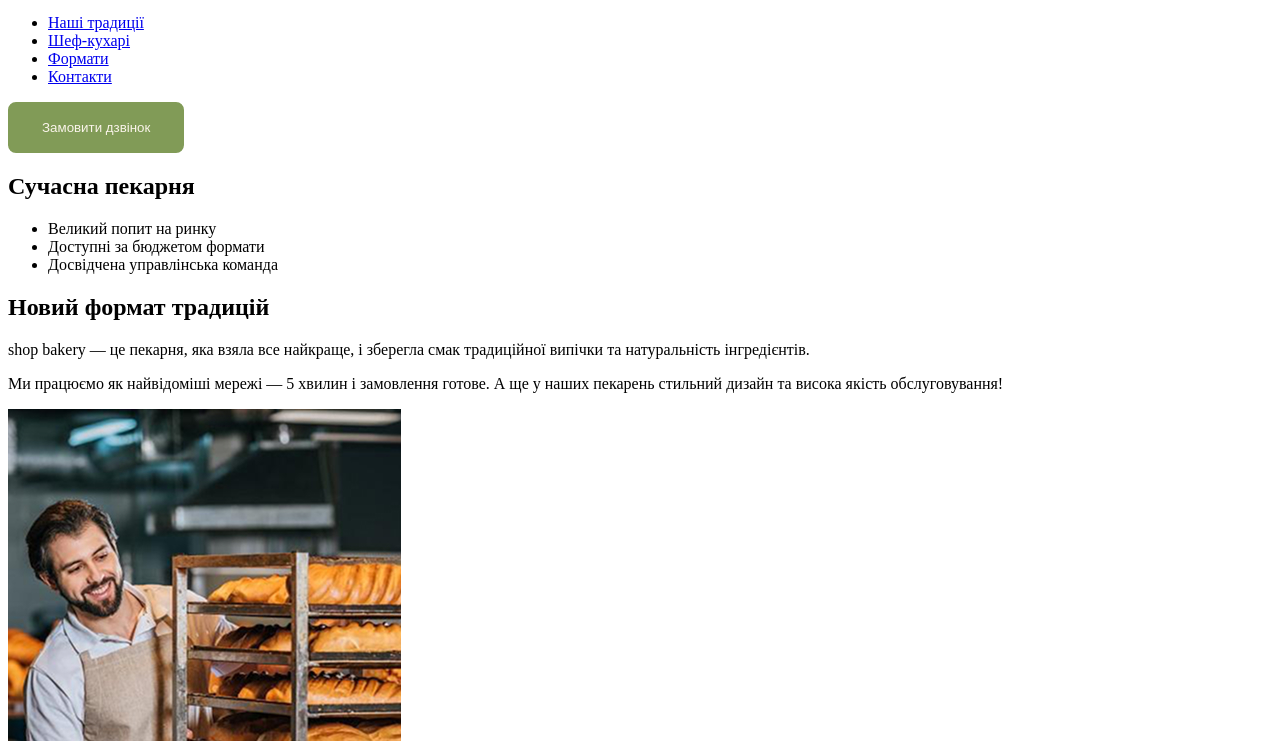
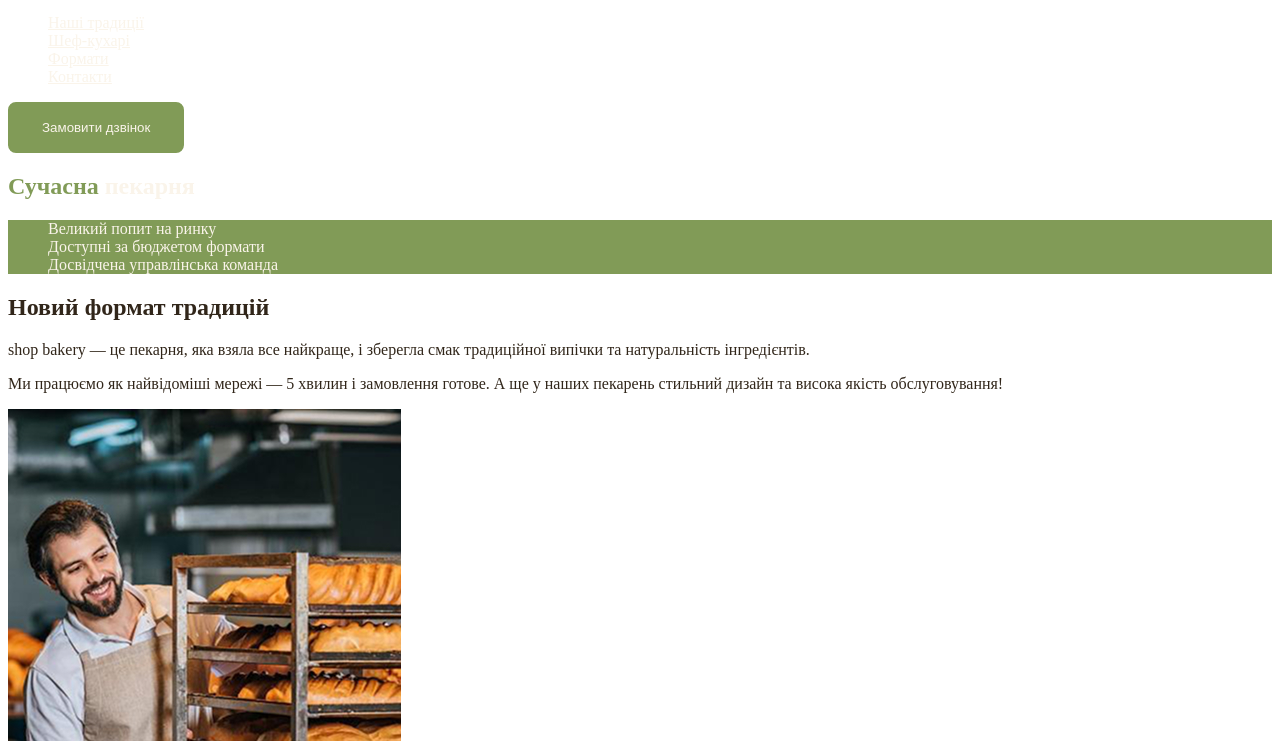
Before and after one commit to Jurii24/Modern-bakery, a plain HTML site: page index.html in a window 1280 px wide. Shown: the part 59-800 px from the top of the page. Drawn offline with Linux system fonts and the light colour scheme.

Commit message:
Added css variables and styles

```diff
--- a/css/styles.css
+++ b/css/styles.css
@@ -1,13 +1,59 @@
+:root {
+    --color-primary-dark: #31261A;
+    --color-primary-light: #FAF4EA;
+    --color-brand-dark: #465929;
+    --color-brand-light: #819B57;
+}
+
+/* Base */
+body {
+    color: var(--color-primary-dark);
+}
+
+ul {
+    list-style-type: none;
+}
+
+/* Button */
 .button {
-    color: #FAF4EA;
-    background-color: #819B57;
-    border: 2px solid #819B57;
+    color: var(--color-primary-light);
+    background-color: var(--color-brand-light);
+    border: 2px solid var(--color-brand-light);
     border-radius: 8px;
     padding: 16px 32px;
 }
 
 .button:hover {
-    color: #465929;
+    color: var(--color-brand-dark);
     background-color: transparent;
     cursor: pointer;
 }
+
+/* Link */
+.link {
+    color: var(--color-primary-light);
+    background-color: transparent;
+}
+
+.link:hover {
+    color: var(--color-brand-light);
+}
+
+/* Hero section */
+.hero-title {
+    color: var(--color-primary-light);
+}
+
+.hero-title .accent {
+    color: var(--color-brand-light);
+}
+
+/* Advantages section */
+.advantages-list {
+    color: var(--color-primary-light);
+    background-color: var(--color-brand-light);
+}
+
+.section-title .accent {
+    color: var(--color-brand-dark);
+}
--- a/index.html
+++ b/index.html
@@ -6,7 +6,7 @@
     <meta http-equiv="X-UA-Compatible" content="IE=edge">
     <meta name="viewport" content="width=device-width, initial-scale=1.0">
     <title>Сучасна пекарня</title>
-    <link rel="stylesheet" href="css/styles.css"/>
+    <link rel="stylesheet" href="css/styles.css" />
 </head>
 
 <body>
@@ -16,25 +16,25 @@
                 <img src="images/logo.svg" alt="логотип сучасної пекарні">
             </a>
             <ul>
-                <li><a href="#traditions-section">Наші традиції</a></li>
-                <li><a href="#chefs-section">Шеф-кухарі</a></li>
-                <li><a href="#formats-section">Формати</a></li>
-                <li><a href="#contact-section">Контакти</a></li>
+                <li><a class="link" href="#traditions-section">Наші традиції</a></li>
+                <li><a class="link" href="#chefs-section">Шеф-кухарі</a></li>
+                <li><a class="link" href="#formats-section">Формати</a></li>
+                <li><a class="link" href="#contact-section">Контакти</a></li>
             </ul>
         </nav>
         <button class="button" type="button">Замовити дзвінок</button>
     </header>
     <main>
         <section>
-            <h1>Сучасна пекарня</h1>
+            <h1 class="hero-title"><span class="accent">Сучасна</span> пекарня</h1>
         </section>
         <section id="traditions-section">
-            <ul>
+            <ul class="advantages-list">
                 <li>Великий попит на ринку </li>
                 <li>Доступні за бюджетом формати</li>
                 <li>Досвідчена управлінська команда</li>
             </ul>
-            <h2>Новий формат традицій</h2>
+            <h2 class="section-title">Новий формат традицій</h2>
             <p><span>shop bakery</span> — це пекарня, яка взяла все найкраще, і зберегла смак традиційної випічки та
                 натуральність інгредієнтів.</p>
             <p>Ми працюємо як найвідоміші мережі —
@@ -45,7 +45,7 @@
             <img src="images/baker-man.jpg" alt="чоловік пекар дивиться на батони із посмішкою">
         </section>
         <section id="chefs-section">
-            <h2>Наші найкращі шеф-кухарі</h2>
+            <h2 class="section-title">Наші найкращі <span class="accent">шеф-кухарі</span></h2>
             <ul>
                 <li>
                     <article>
@@ -74,7 +74,7 @@
 
         </section>
         <section id="formats-section">
-            <h2>Формати</h2>
+            <h2 class="section-title">Формати</h2>
             <ul>
                 <li>
                     <article>
@@ -94,7 +94,7 @@
             </ul>
         </section>
         <section id="contact-section">
-            <h2>Приєднуйся до мережі пекарень</h2>
+            <h2 class="section-title">Приєднуйся до мережі пекарень</h2>
             <iframe
                 src="https://www.google.com/maps/embed?pb=!1m18!1m12!1m3!1d2539.1061771383975!2d30.4912733!3d50.4566776!2m3!1f0!2f0!3f0!3m2!1i1024!2i768!4f13.1!3m3!1m2!1s0x40d4ce637c006b2d%3A0xaf86385f19996ff0!2z0LLRg9C70LjRhtGPINCh0ZbRh9C-0LLQuNGFINCh0YLRgNGW0LvRjNGG0ZbQsiwgNTQsINCa0LjRl9CyLCAwMjAwMA!5e0!3m2!1suk!2sua!4v1763496110576!5m2!1suk!2sua"
                 width="603" height="595" allowfullscreen="" loading="lazy"
```
